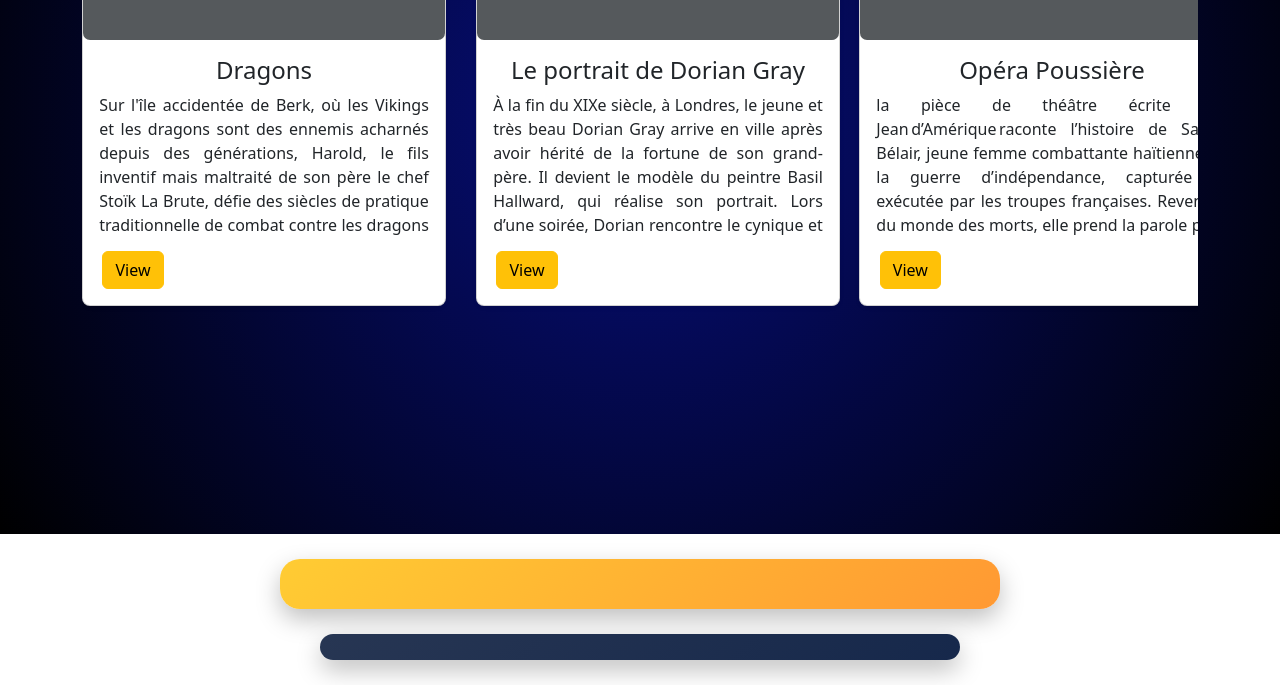
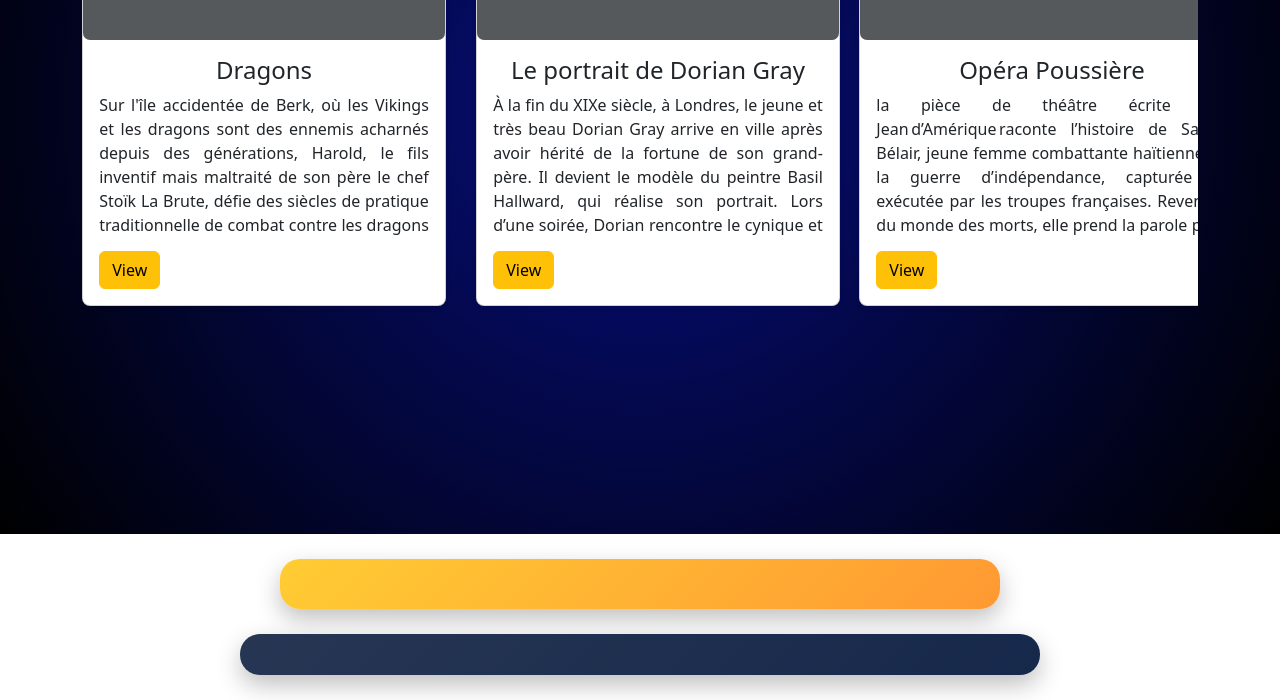
Before and after one commit to Baptiste2007/PollFictions, a website: page public/index.html in a window 1280 px wide. Shown: the part 505-1205 px from the top of the page. Drawn offline with nearby package versions, Linux system fonts and the light colour scheme.

Commit message:
petit modif

```diff
--- a/public/main.css
+++ b/public/main.css
@@ -308,16 +308,16 @@ h4 {
     color: white;
     font-family: 'Segoe UI', Tahoma, Geneva, Verdana, sans-serif;
     box-shadow: 0 10px 25px rgba(0, 0, 0, 0.25);
-    max-width: 50%;
+    max-width: 50em;
     margin: 25px auto;
     text-align: justify;
     transition: transform 0.3s ease, box-shadow 0.3s ease;
-    padding: 1%;
+    padding-top: 1em;
     background: linear-gradient(135deg, #273653, #16284b);
     color: white;
 
 }
-
-button{
+#button_sign_up,
+#button_connection{
     margin-left: 1%;
 }
```
